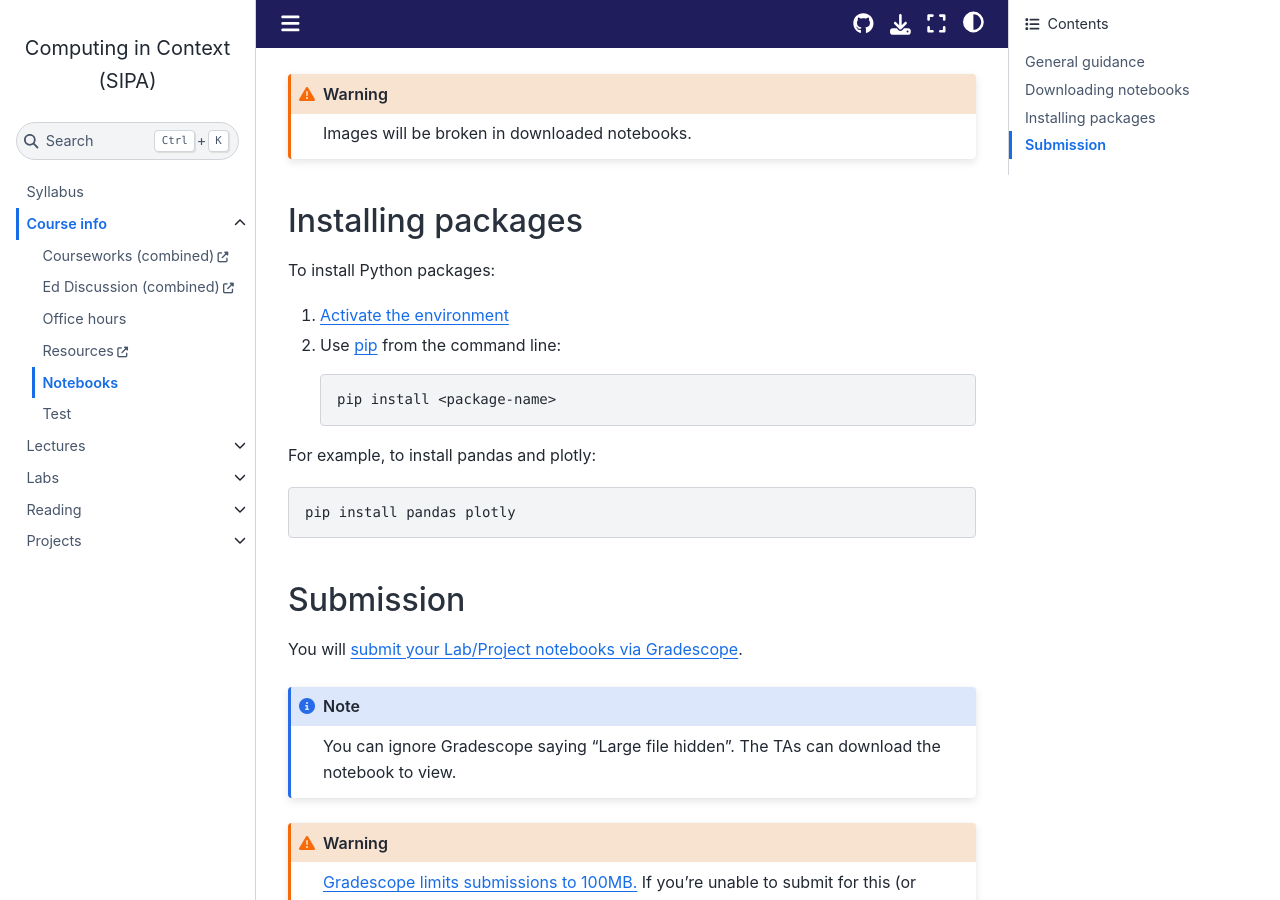
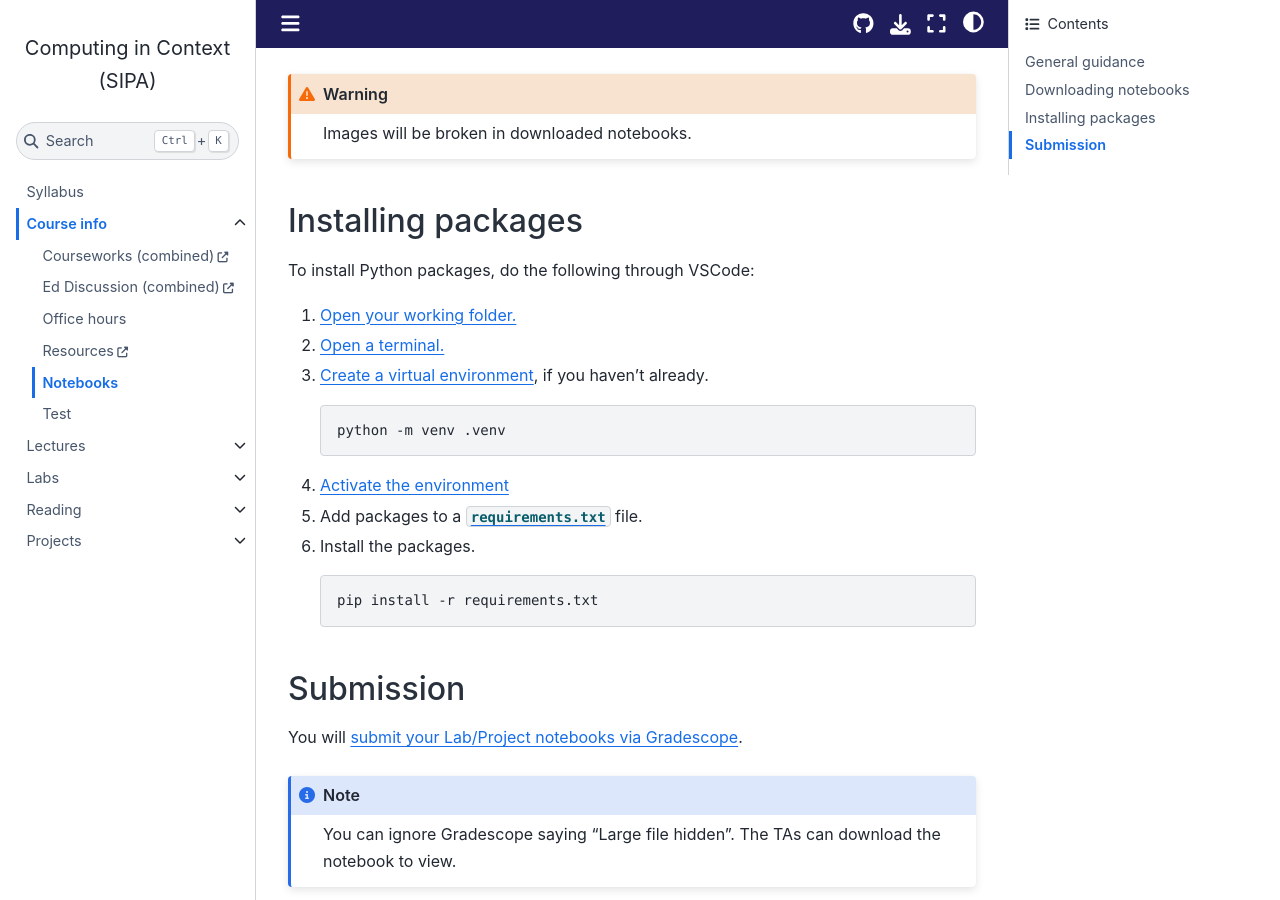
Before and after one commit to afeld/computing-in-context, a Jupyter Book: the page built from notebooks.md, in a window 1280 px wide and 900 px high, scrolled down 870 px. Built offline with Jupyter Book 1.0.4 settings and Sphinx 7.4.7 and the Sphinx Book theme 1.1.4, drawn with Linux system fonts in a browser that asks for light colours; pages that are not in the unit, such as notebooks, are missing from menus; comment, search, counter and statistics services are not loaded.

Commit message:
flesh out venv/JupyterLab setup

````diff
--- a/notebooks.md
+++ b/notebooks.md
@@ -29,20 +29,23 @@ Images will be broken in downloaded notebooks.
 
 ## Installing packages
 
-To install Python packages:
+To install Python packages, do the following through VSCode:
+
+1. [Open your working folder.](https://code.visualstudio.com/docs/getstarted/getting-started#_open-a-folder-in-vs-code)
+1. [Open a terminal.](https://code.visualstudio.com/docs/terminal/getting-started)
+1. [Create a virtual environment](https://docs.python.org/3/library/venv.html#creating-virtual-environments), if you haven't already.
+
+   ```sh
+   python -m venv .venv
+   ```
 
 1. [Activate the environment](https://docs.python.org/3/library/venv.html#how-venvs-work)
-1. Use [pip](https://pip.pypa.io/en/stable/) from the command line:
+1. Add packages to a [`requirements.txt`](https://pip.pypa.io/en/stable/reference/requirements-file-format/) file.
+1. Install the packages.
 
    ```sh
-   pip install <package-name>
+   pip install -r requirements.txt
    ```
-
-For example, to install pandas and plotly:
-
-```sh
-pip install pandas plotly
-```
 
 ## Submission
 
--- a/requirements.txt
+++ b/requirements.txt
@@ -1,4 +1,3 @@
-ipykernel
 jupyter-book==1.*
 jupyterlab
 lxml
````
Also changed, not shown: lab_8_guide.md (+12 -2 lines), lecture_15.ipynb.
